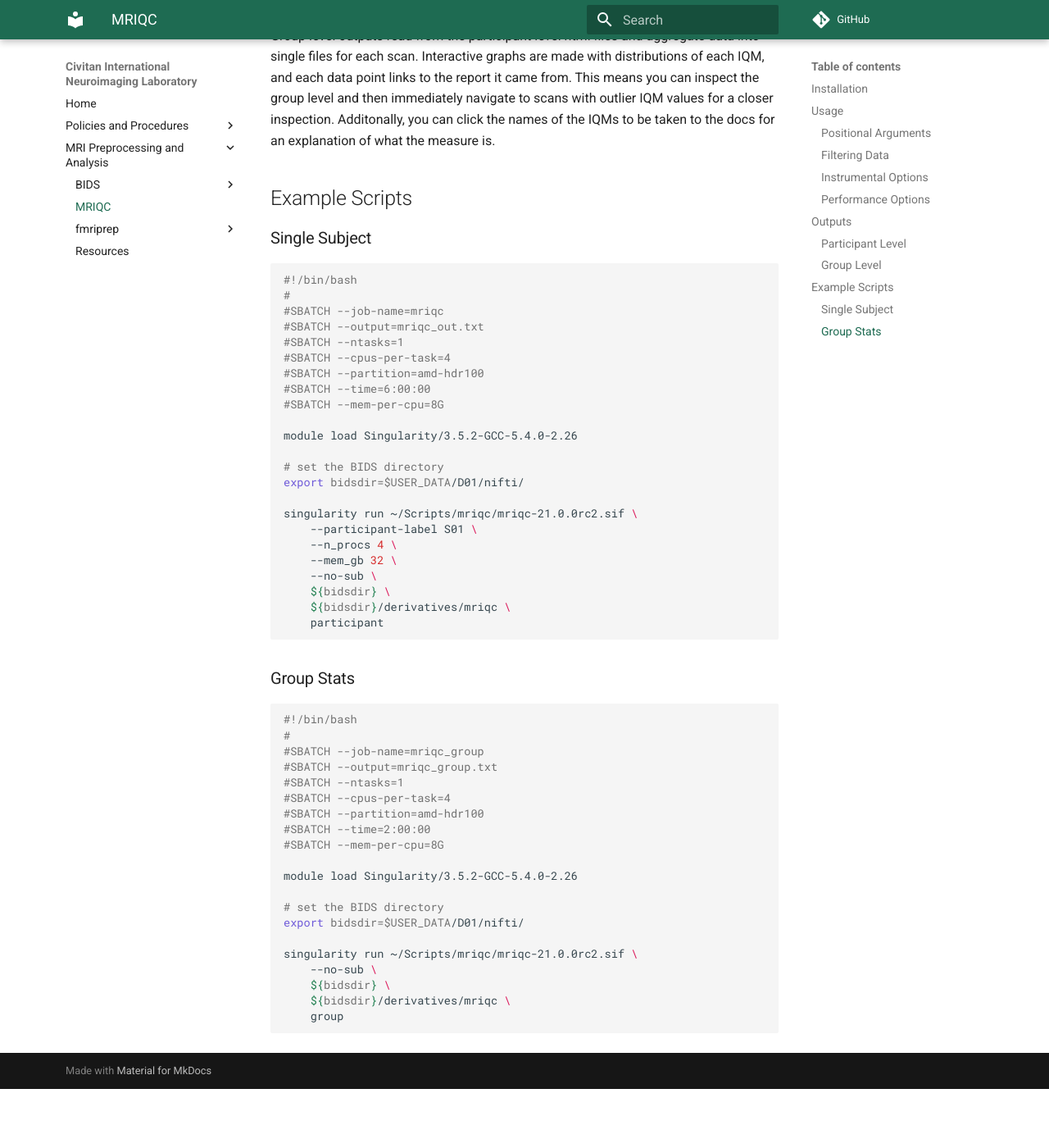
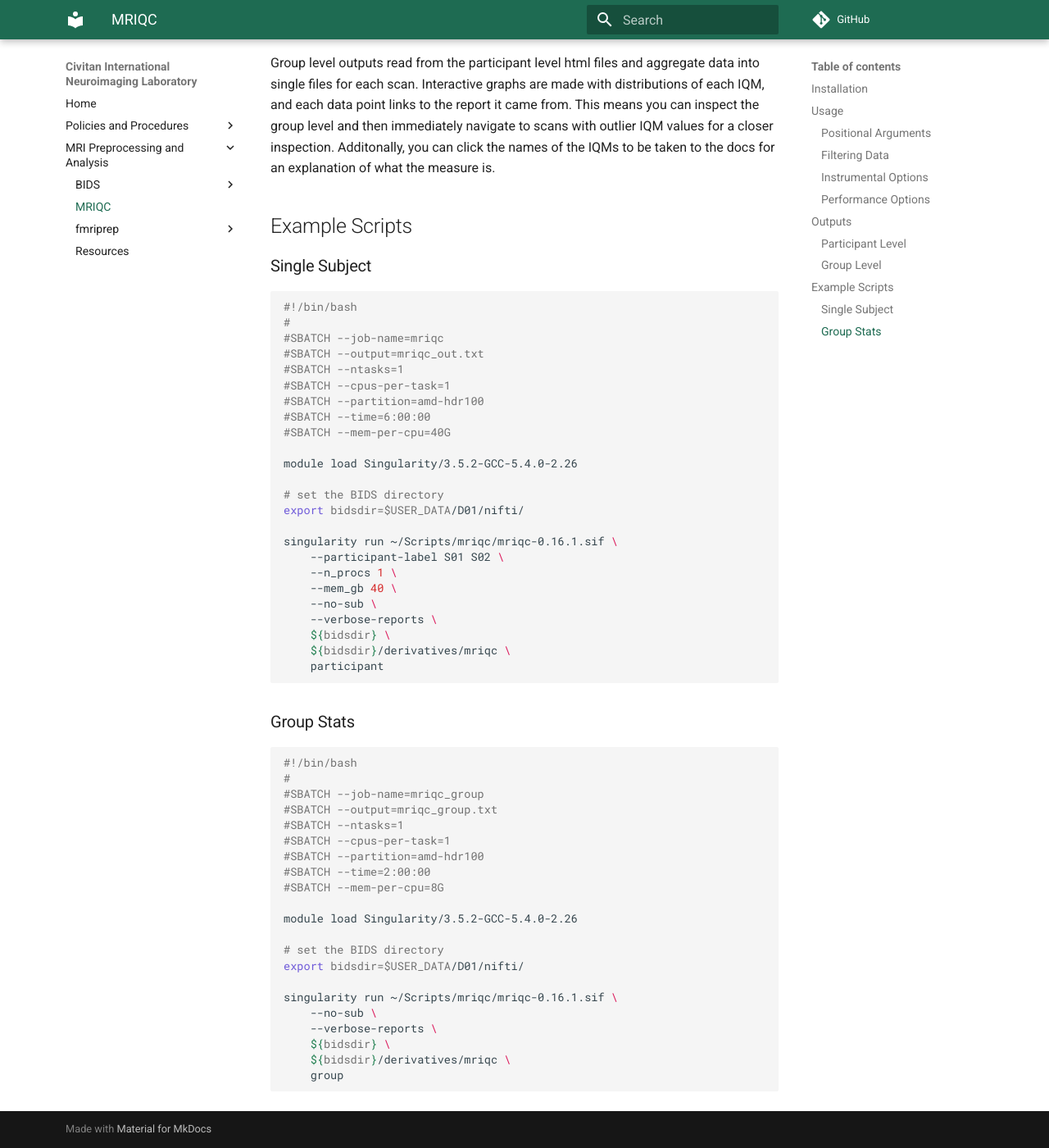
Before and after one commit to UAB-CINL/UAB-CINL.github.io, an MkDocs documentation site: the page built from docs/analysis/mriqc.md, in a window 1280 px wide and 1400 px high, scrolled down 2548 px. Shown: the whole window at 82% size. Built offline with MkDocs 1.6.1 and Material for MkDocs 9.7.7, drawn with Linux system fonts in a browser that asks for light colours; comment, search, counter and statistics services are not loaded; before the commit the page ends 3876 px from its top, so only the background shows below that; some of the changed text lies outside the part shown.

Commit message:
change mriqc version to the latest stable release 0.16.1, add verbose reports option, and change sbatch resources

````diff
--- a/docs/analysis/mriqc.md
+++ b/docs/analysis/mriqc.md
@@ -10,7 +10,7 @@
 
 ``` bash
 module load Singularity
-singularity pull mriqc-21.0.0rc2.sif docker://nipreps/mriqc:21.0.0rc2
+singularity pull mriqc-0.16.1.sif docker://poldracklab/mriqc:0.16.1
 ```
 
 The container creation process will take a while to run, but once downloaded, this container will not need to be downloaded again unless a new version comes out that you would like to use instead.
@@ -20,14 +20,14 @@
 The basic command for running MRIQC will look like the following:
 
 ``` bash
-singularity run mriqc-21.0.0rc2.sif \
+singularity run mriqc-0.16.1.sif \
     [optional inputs] \
     <bids_dir> \
     <output_dir> \
     <analysis level>
 ```
 
-All available options for use with the mriqc can be seen using `singularity run mriqc-21.0.0rc2.sif --help`. Below are a list of selected options. The positional arguments are the only ones required to used.
+All available options for use with the mriqc can be seen using `singularity run mriqc-0.16.1.sif --help`. Below are a list of selected options. The positional arguments are the only ones required to used.
 
 ### Positional Arguments
 
@@ -44,6 +44,7 @@
 
 - `--work-dir`: change the working directory that stores intermediate results
 - `--no-sub`: turn off submission of anonymized quality metrics to MRIQC's metrics repo
+- `--verbose-reports`: add extra information to the reports
 
 ### Performance Options
 
@@ -78,21 +79,22 @@
 #SBATCH --job-name=mriqc
 #SBATCH --output=mriqc_out.txt
 #SBATCH --ntasks=1
-#SBATCH --cpus-per-task=4
+#SBATCH --cpus-per-task=1
 #SBATCH --partition=amd-hdr100
 #SBATCH --time=6:00:00
-#SBATCH --mem-per-cpu=8G
+#SBATCH --mem-per-cpu=40G
 
 module load Singularity/3.5.2-GCC-5.4.0-2.26
 
 # set the BIDS directory
 export bidsdir=$USER_DATA/D01/nifti/
 
-singularity run ~/Scripts/mriqc/mriqc-21.0.0rc2.sif \
-    --participant-label S01 \
-    --n_procs 4 \
-    --mem_gb 32 \
+singularity run ~/Scripts/mriqc/mriqc-0.16.1.sif \
+    --participant-label S01 S02 \
+    --n_procs 1 \
+    --mem_gb 40 \
     --no-sub \
+    --verbose-reports \
     ${bidsdir} \
     ${bidsdir}/derivatives/mriqc \
     participant
@@ -106,7 +108,7 @@
 #SBATCH --job-name=mriqc_group
 #SBATCH --output=mriqc_group.txt
 #SBATCH --ntasks=1
-#SBATCH --cpus-per-task=4
+#SBATCH --cpus-per-task=1
 #SBATCH --partition=amd-hdr100
 #SBATCH --time=2:00:00
 #SBATCH --mem-per-cpu=8G
@@ -116,8 +118,9 @@
 # set the BIDS directory
 export bidsdir=$USER_DATA/D01/nifti/
 
-singularity run ~/Scripts/mriqc/mriqc-21.0.0rc2.sif \
+singularity run ~/Scripts/mriqc/mriqc-0.16.1.sif \
     --no-sub \
+    --verbose-reports \
     ${bidsdir} \
     ${bidsdir}/derivatives/mriqc \
     group
````
